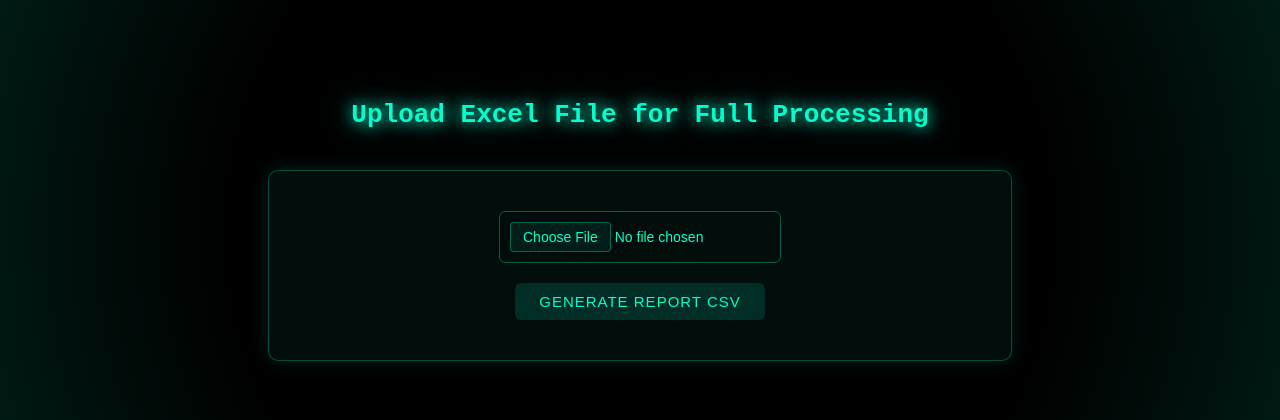
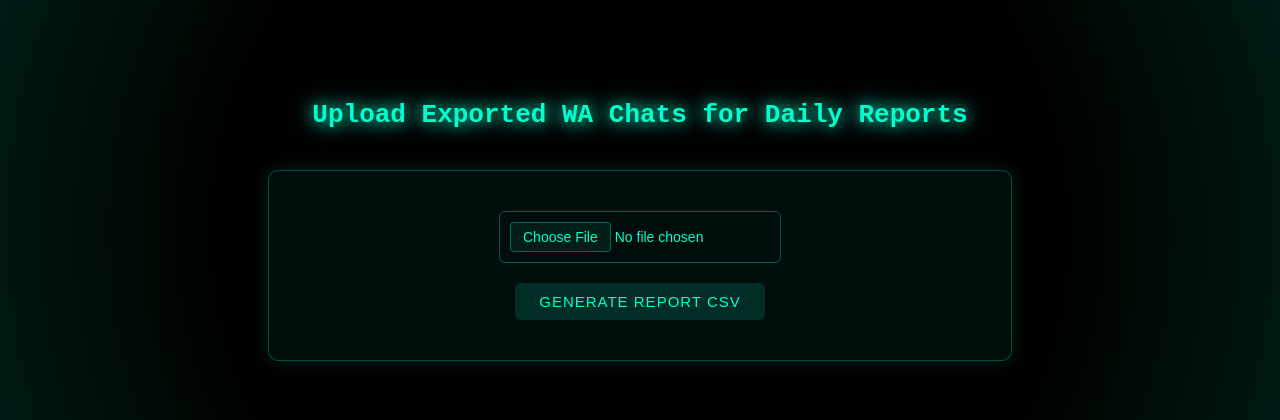
Before and after one commit to Madhav-MKNC/os_4_bo, a Flask app: template templates/daily_reports.html in a window 1280 px wide. Shown: the top 420 px of the page. Run offline with Flask 3, Linux system fonts and the light colour scheme; the template is opened without the code that fills it, so the values that code supplies are empty.

Commit message:
DR: done

```diff
--- a/app.py
+++ b/app.py
@@ -33,4 +33,4 @@ app.register_blueprint(daily_reports_routes)
 
 
 if __name__ == "__main__":
-    app.run(host="0.0.0.0", port=8123, debug=True)
+    app.run(host="0.0.0.0", port=8123, debug=False)
--- a/blueprints/daily_reports_routes.py
+++ b/blueprints/daily_reports_routes.py
@@ -8,8 +8,8 @@ from wa_bot.daily_reports import generate_daily_report
 daily_reports_routes = Blueprint('daily_reports_routes', __name__)
 
 
-@daily_reports_routes.route("/generate_daily_report", methods=["GET", "POST"])
-def generate_daily_reports():
+@daily_reports_routes.route("/daily_reports_generation", methods=["GET", "POST"])
+def daily_reports_generation():
     if request.method == "POST":
         zip_file = request.files.get("zip_file")
 
--- a/templates/daily_reports.html
+++ b/templates/daily_reports.html
@@ -167,7 +167,7 @@
     </head>
 
     <body>
-        <h2>Upload Excel File for Full Processing</h2>
+        <h2>Upload Exported WA Chats for Daily Reports</h2>
         <form
             method="POST"
             enctype="multipart/form-data"
--- a/templates/index.html
+++ b/templates/index.html
@@ -86,7 +86,7 @@
             <a class="option-btn" href="{{ url_for('label_routes.generate_labels') }}">
                 Generate Labels (PDF)
             </a>
-            <a class="option-btn" href="{{ url_for('daily_reports_routes.generate_daily_reports') }}">
+            <a class="option-btn" href="{{ url_for('daily_reports_routes.daily_reports_generation') }}">
                 Daily Reports (Shashi)
             </a>
         </div>
--- a/wa_bot/daily_reports.py
+++ b/wa_bot/daily_reports.py
@@ -5,7 +5,7 @@ from datetime import datetime
 from PIL import Image, ImageDraw, ImageFont
 from datetime import datetime
 
-from llms import llm, extract_json_from_text, PROMPT
+from .llms import llm, extract_json_from_text, PROMPT
 
 def build_messages(chat_log):
     newline_index = chat_log.find('\n')
```
